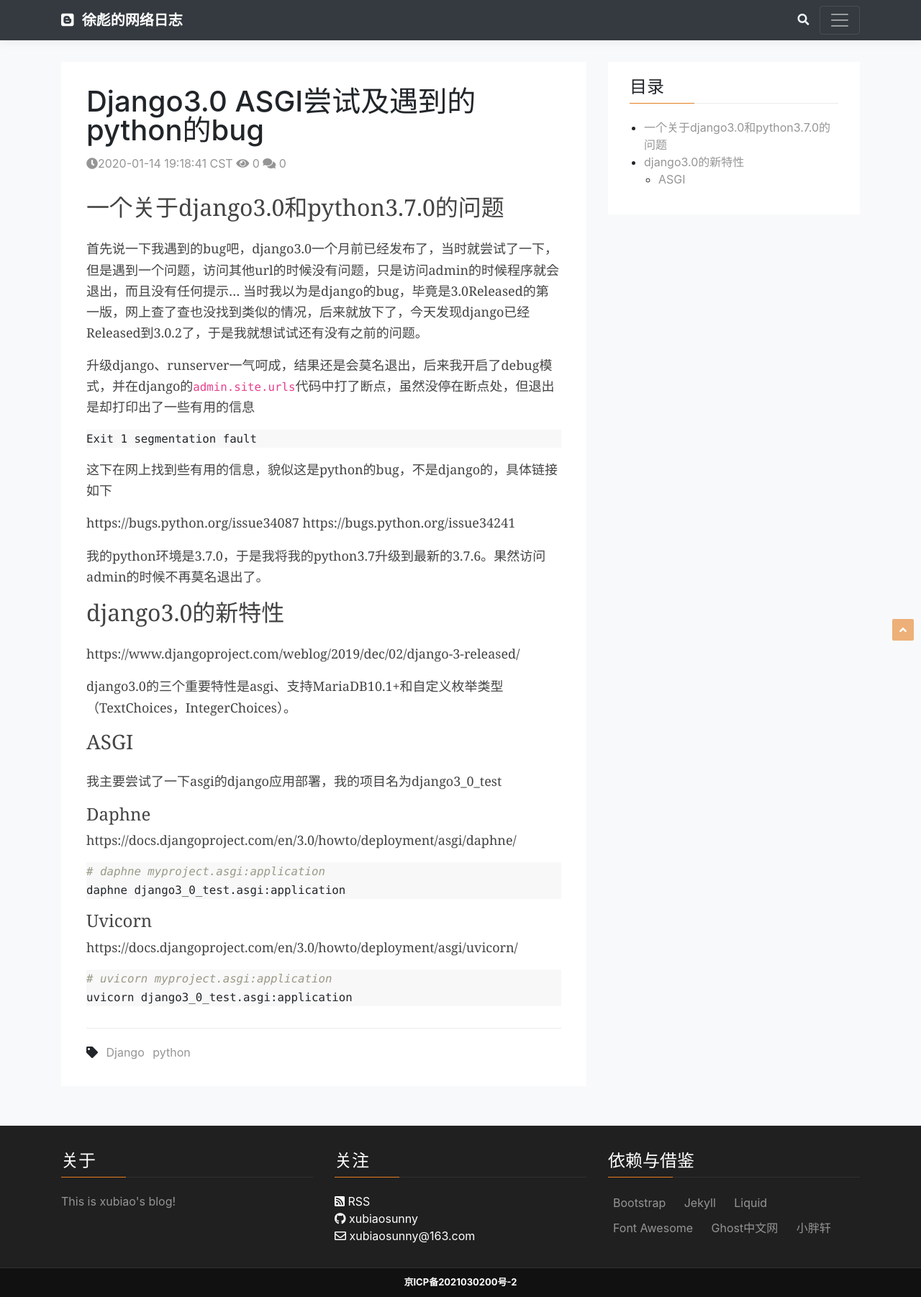
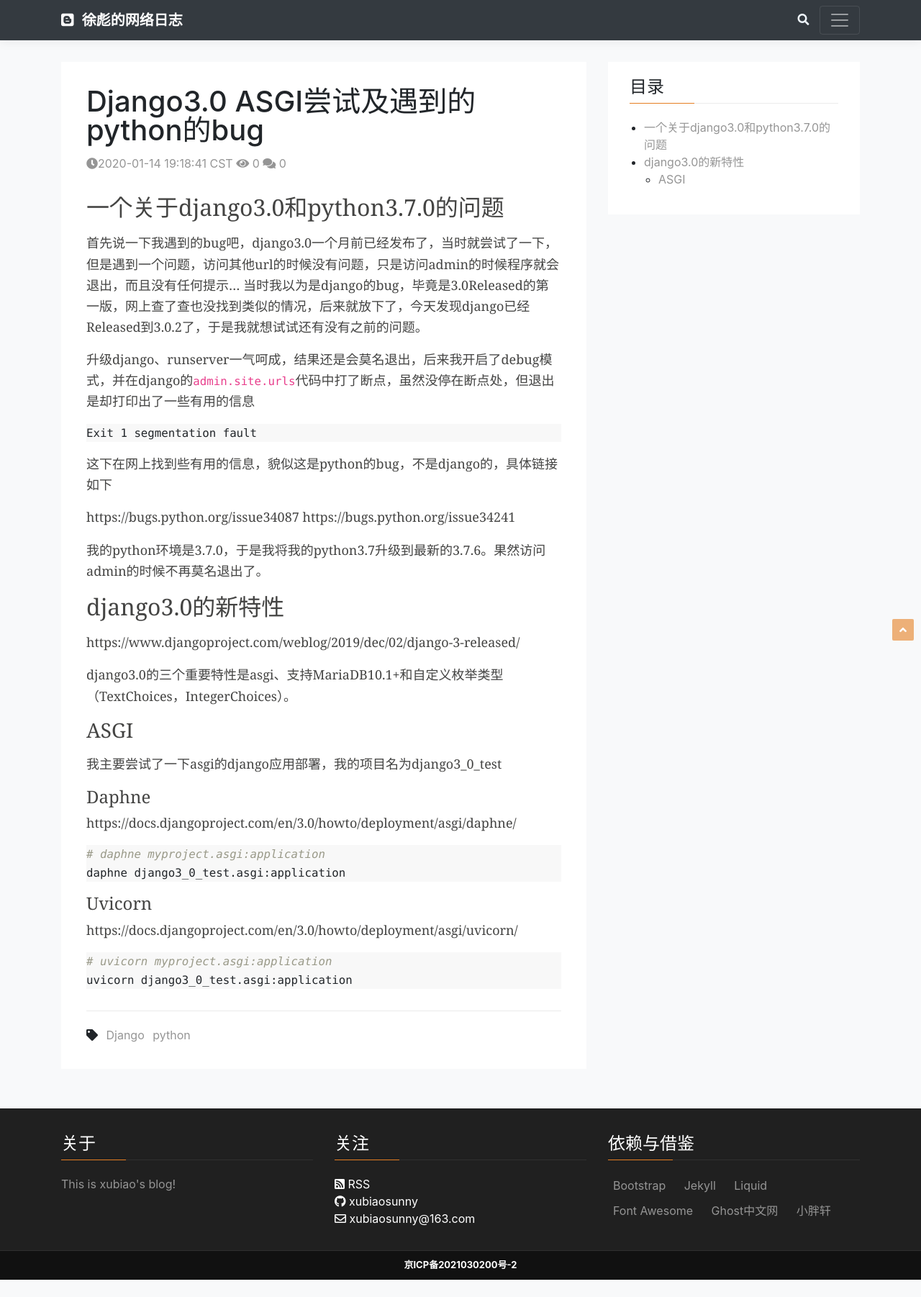
Before and after one commit to xubiaosunny/xubiaosunny.github.io, a Jekyll site: the page built from _posts/Pyhton/django/2020-01-14-django3.0_new_features_and_problems.md, in a window 1280 px wide. Shown: the whole page at 72% size. Built offline with Jekyll 4.4.1, drawn with Linux system fonts in a browser that asks for light colours; comment, search, counter and statistics services are not loaded; after the commit the page ends 1778 px from its top, so only the background shows below that.

Commit message:
调整样式

```diff
--- a/assets/css/custom.css
+++ b/assets/css/custom.css
@@ -255,7 +255,7 @@
 }
 
 .post h1,h2,h3{
-  margin-bottom: 1.5rem;
+  margin-bottom: 1rem;
 }
 .sidebar .table-of-contents {
   position: -webkit-sticky; /* Safari */
```
